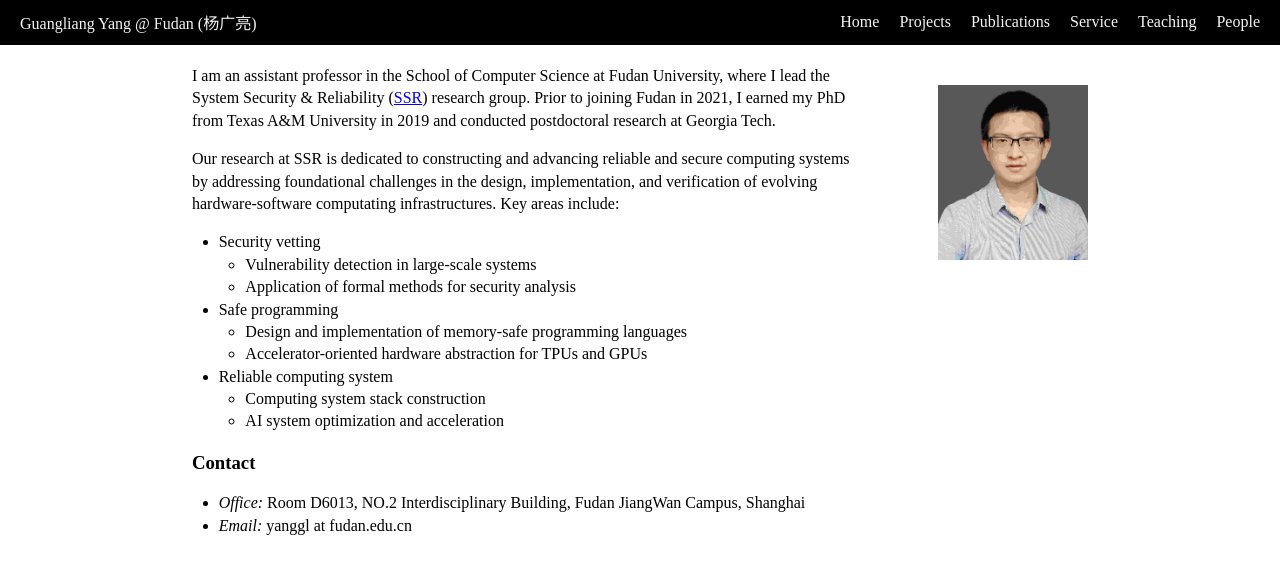
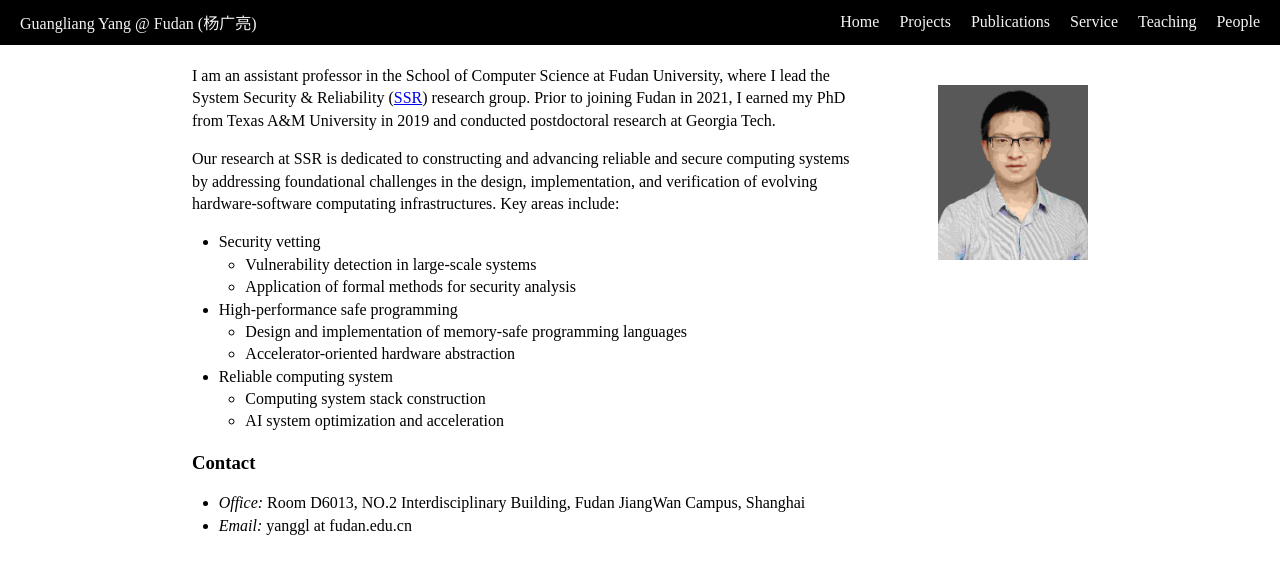
Before and after one commit to yang-guangliang/yang-guangliang.github.io, a Jekyll site: the page built from index.md, in a window 1280 px wide. Shown: the top 574 px of the page. Built offline with Jekyll 4.4.1, drawn with Linux system fonts in a browser that asks for light colours.

Commit message:
Update index.md

```diff
--- a/index.md
+++ b/index.md
@@ -14,9 +14,9 @@ Our research at SSR is dedicated to constructing and advancing reliable and secu
 - Security vetting
    - Vulnerability detection in large-scale systems
    - Application of formal methods for security analysis
-- Safe programming
+- High-performance safe programming
    - Design and implementation of memory-safe programming languages
-   - Accelerator-oriented hardware abstraction for TPUs and GPUs
+   - Accelerator-oriented hardware abstraction
 - Reliable computing system
    - Computing system stack construction
    - AI system optimization and acceleration
```
